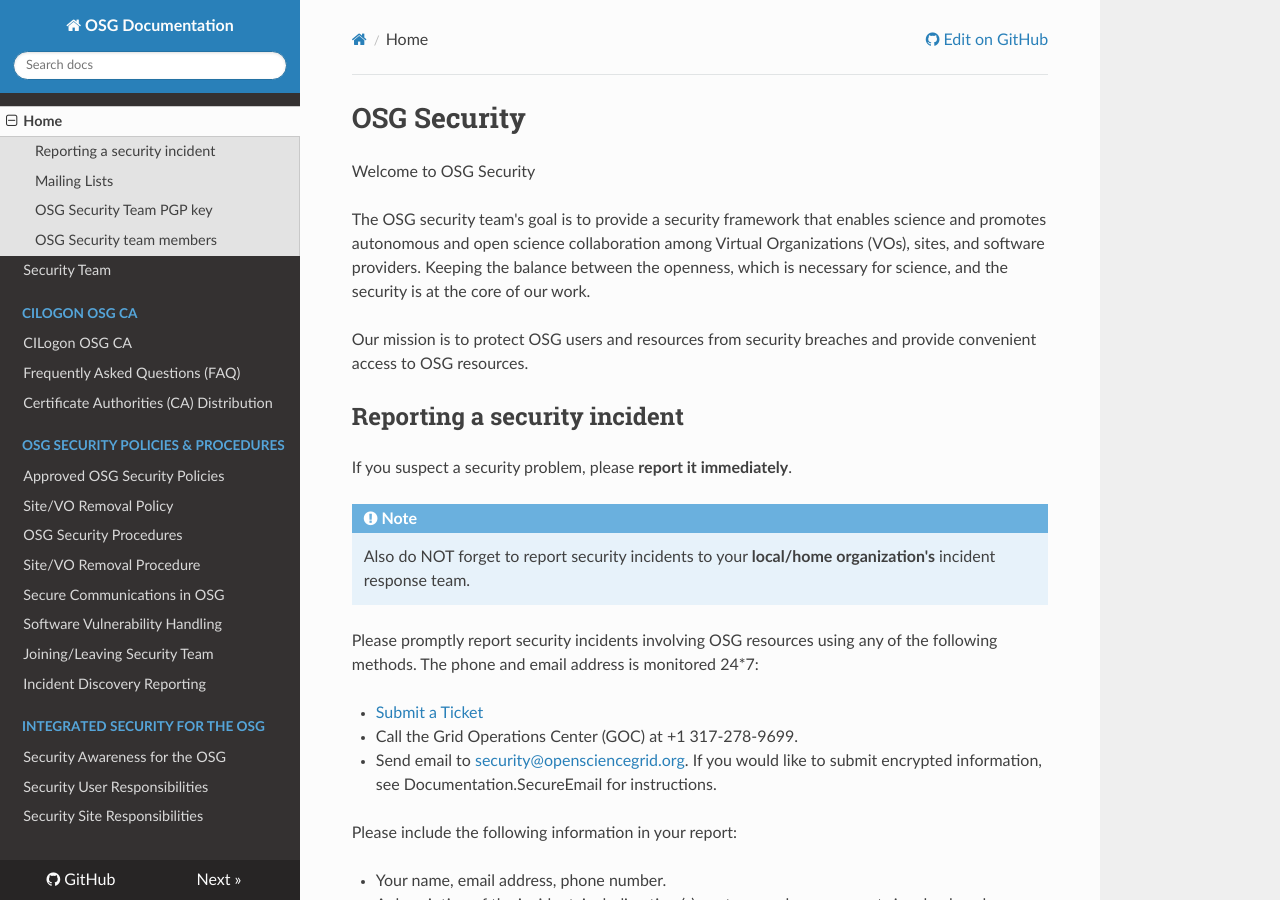
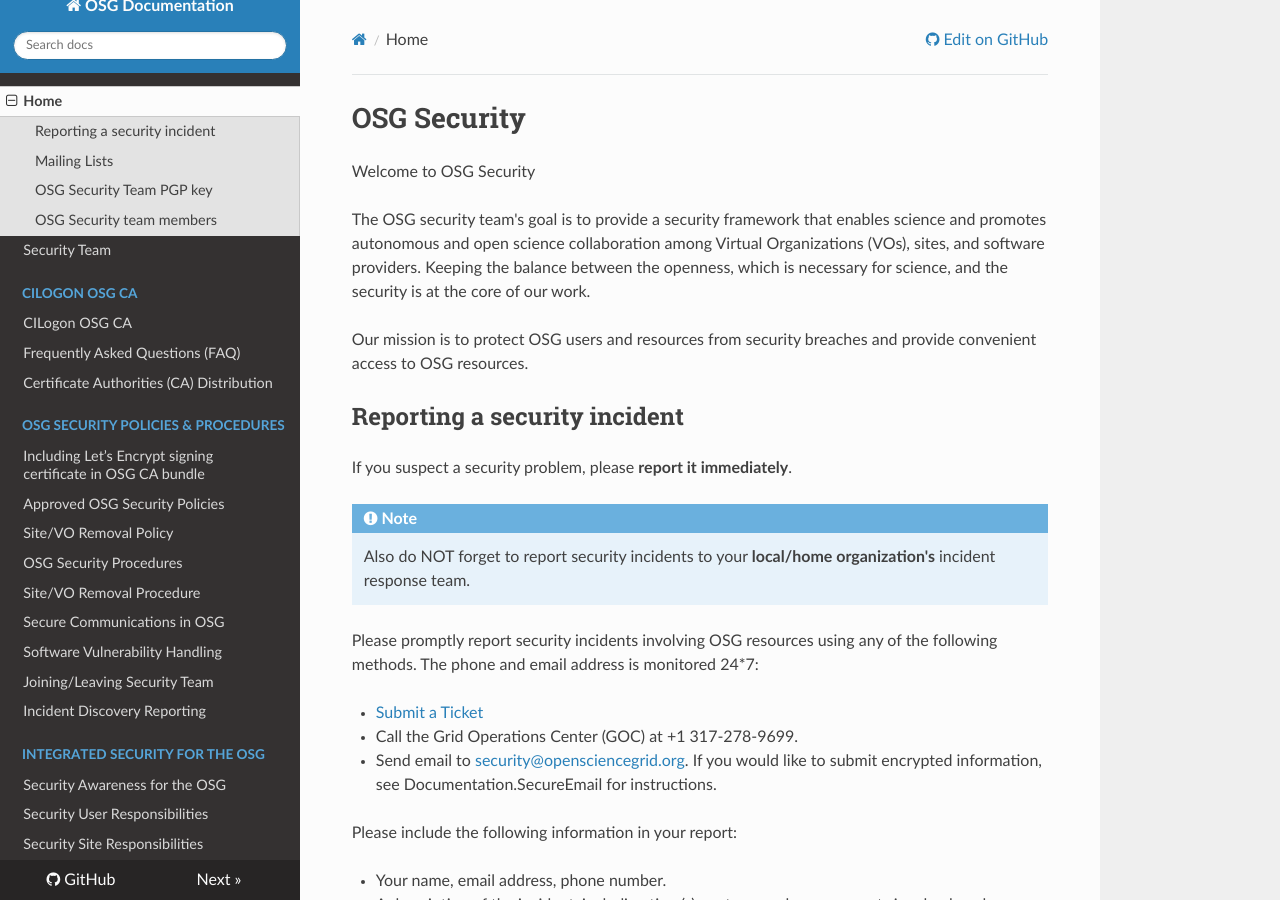
Before and after one commit to opensciencegrid/security, an MkDocs documentation site: the page built from docs/index.md, in a window 1280 px wide and 900 px high. Built offline with MkDocs 1.6.1, drawn with Linux system fonts in a browser that asks for light colours; nearby versions of some CDN libraries; old or Windows-style settings are respelled for this version of MkDocs.

Commit message:
Update mkdocs.yml
Adding reference to Lets Encrypt procedure

```diff
--- a/mkdocs.yml
+++ b/mkdocs.yml
@@ -12,6 +12,7 @@
   - Frequently Asked Questions (FAQ): 'CILogonOSGFAQ.md'
 - Certificate Authorities (CA) Distribution: 'CaDistribution.md'
 - OSG Security Policies & Procedures:
+  - Including Let’s Encrypt signing certificate in OSG CA bundle: 'LetsEncryptOSGCAbundle.md'
   - Approved OSG Security Policies: 'OSGSecurityPolicies.md'
   - Site/VO Removal Policy: 'SiteVORemovalPolicy.md'
   - OSG Security Procedures: 'OSGSecurityProcedures.md'
```
